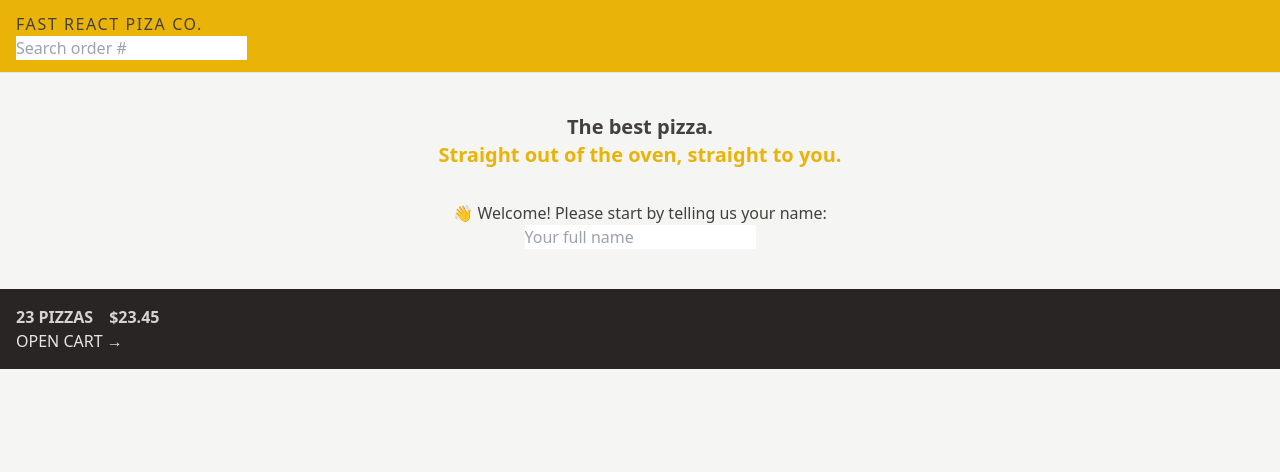
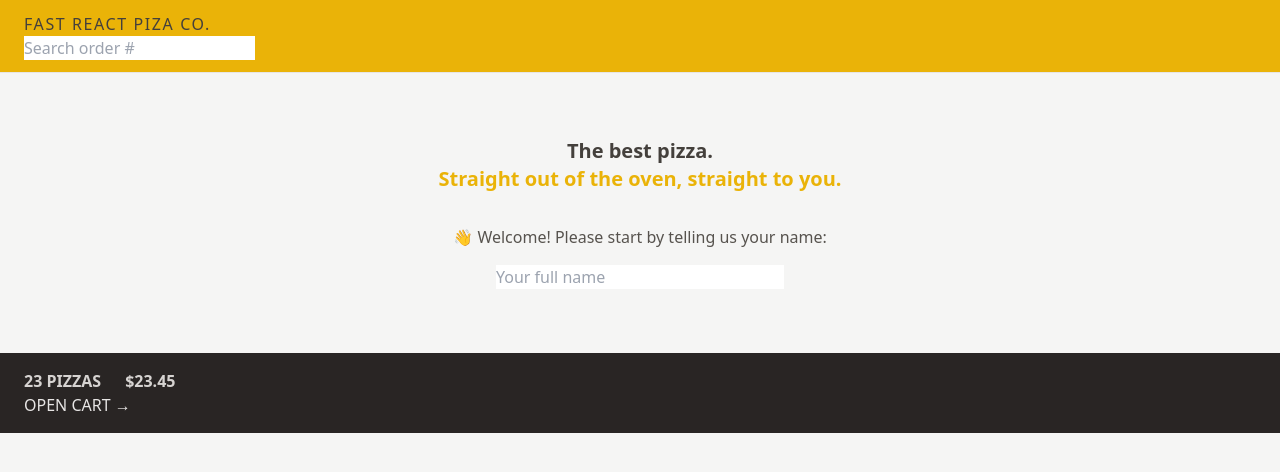
Before and after one commit to Roenan12/fast-react-pizza, a React (Vite) app: page / in a window 1280 px wide. Shown: the top 472 px of the page. Built offline with nearby package versions, Linux system fonts and the light colour scheme.

Commit message:
style: add basic responsive design

```diff
--- a/src/features/cart/CartOverview.jsx
+++ b/src/features/cart/CartOverview.jsx
@@ -2,8 +2,8 @@
 
 function CartOverview() {
   return (
-    <div className="bg-stone-800 p-4 uppercase text-stone-200">
-      <p className="space-x-4 font-semibold text-stone-300">
+    <div className="bg-stone-800 px-4 py-4 text-sm uppercase text-stone-200 sm:px-6 md:text-base">
+      <p className="space-x-4 font-semibold text-stone-300 sm:space-x-6">
         <span>23 pizzas</span>
         <span>$23.45</span>
       </p>
--- a/src/features/users/CreateUser.jsx
+++ b/src/features/users/CreateUser.jsx
@@ -9,13 +9,16 @@
 
   return (
     <form onSubmit={handleSubmit}>
-      <p>👋 Welcome! Please start by telling us your name:</p>
+      <p className="mb-4 text-sm text-stone-600 md:text-base">
+        👋 Welcome! Please start by telling us your name:
+      </p>
 
       <input
         type="text"
         placeholder="Your full name"
         value={username}
         onChange={(e) => setUsername(e.target.value)}
+        className="w-72"
       />
 
       {username !== "" && (
--- a/src/ui/Header.jsx
+++ b/src/ui/Header.jsx
@@ -4,7 +4,7 @@
 
 function Header() {
   return (
-    <header className="border-b border-stone-200 bg-yellow-500 px-4 py-3 uppercase">
+    <header className="border-b border-stone-200 bg-yellow-500 px-4 py-3 uppercase sm:px-6">
       <Link to="/" className="tracking-widest">
         Fast React Piza Co.
       </Link>
--- a/src/ui/Home.jsx
+++ b/src/ui/Home.jsx
@@ -2,7 +2,7 @@
 
 function Home() {
   return (
-    <div className="my-10 text-center">
+    <div className="my-10 text-center sm:my-16">
       <h1 className="mb-8 text-xl font-semibold">
         The best pizza.
         <br />
```
